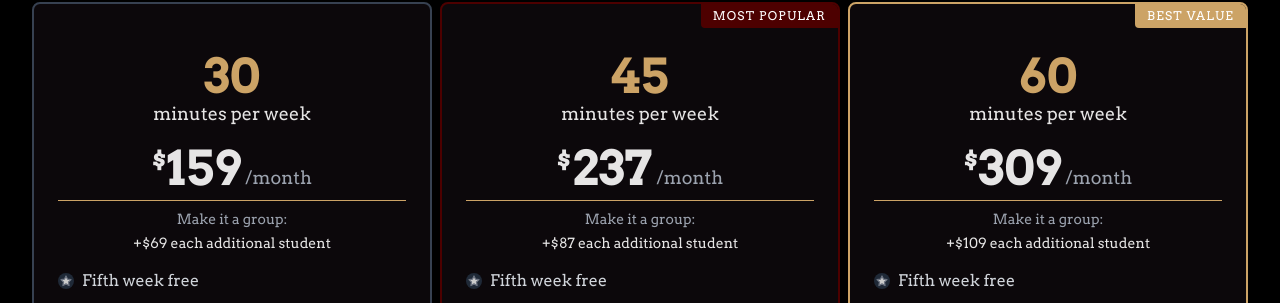
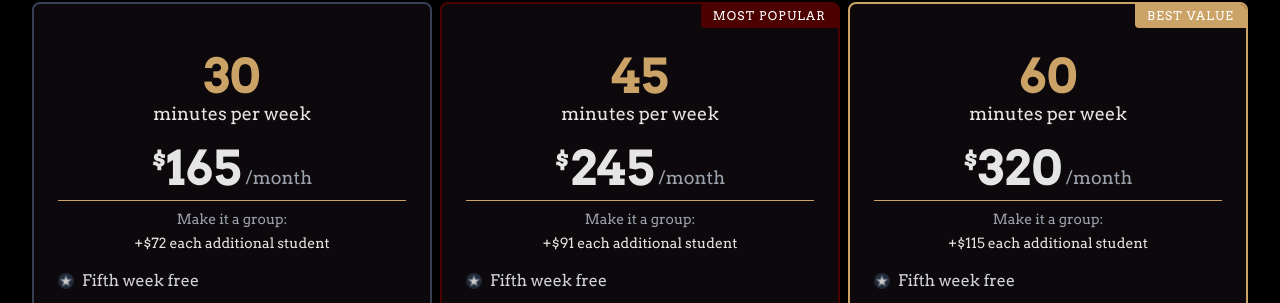
Before and after one commit to codenamezeta/rockstars, a Next.js app: page /pricing in a window 1280 px wide. Shown: the part 914-1217 px from the top of the page. Built offline with nearby package versions, Linux system fonts and the light colour scheme.

Commit message:
Updates pricing

```diff
--- a/app/pricing/page.tsx
+++ b/app/pricing/page.tsx
@@ -112,7 +112,7 @@ export default function pricing() {
       name: 'Monthly Private Lessons (30-mins)',
       description:
         'Weekly 30-minute private lessons. Ideal for focused, individual instruction.',
-      price: '159', // Example price
+      price: '165', // Example price
       billingIncrement: 'Month',
       itemOfferedName: '30-Minute Private Music Lessons',
       itemOfferedDescription:
@@ -124,7 +124,7 @@ export default function pricing() {
       name: 'Monthly Private Lessons (45-mins)',
       description:
         'Weekly 45-minute private lessons. Ideal for focused, individual instruction.',
-      price: '237',
+      price: '245',
       billingIncrement: 'Month',
       itemOfferedName: '45-Minute Private Music Lessons',
       itemOfferedDescription:
@@ -136,7 +136,7 @@ export default function pricing() {
       name: 'Monthly Private Lessons (60-mins)',
       description:
         'Weekly 60-minute private lessons. Ideal for focused, individual instruction.',
-      price: '309',
+      price: '320',
       billingIncrement: 'Month',
       itemOfferedName: '60-Minute Private Music Lessons',
       itemOfferedDescription:
@@ -304,8 +304,11 @@ export default function pricing() {
         name: pkg.name,
         description: pkg.description, // This description will be important for Rockstar Pro
         url: `https://rockstarslaverne.com${pageUrl}#${pkg.id}`,
-        priceSpecification: pkg.price // Check if price exists before creating PriceSpecification
-          ? {
+        priceSpecification:
+          (
+            pkg.price // Check if price exists before creating PriceSpecification
+          ) ?
+            {
               '@type': 'PriceSpecification',
               price: pkg.price,
               priceCurrency: 'USD',
--- a/components/PricingLessons.tsx
+++ b/components/PricingLessons.tsx
@@ -49,8 +49,8 @@ export default function PricingLessons(): JSX.Element {
           <div className='flex md:w-2/5 lg:w-1/4 mx-auto border-2 border-accent rounded overflow-hidden my-6'>
             <button
               className={
-                !toggled
-                  ? 'text-xs md:text-base py-1 px-4 w-full bg-accent text-white focus:outline-none transition-all duration-500'
+                !toggled ?
+                  'text-xs md:text-base py-1 px-4 w-full bg-accent text-white focus:outline-none transition-all duration-500'
                 : 'text-xs md:text-base py-1 px-4 w-full text-muted-foreground focus:outline-none transition-all duration-500'
               }
               onClick={handleToggle}
@@ -59,8 +59,8 @@ export default function PricingLessons(): JSX.Element {
             </button>
             <button
               className={
-                !toggled
-                  ? 'text-xs md:text-base py-1 px-4 w-full text-muted-foreground focus:outline-none transition-all duration-500'
+                !toggled ?
+                  'text-xs md:text-base py-1 px-4 w-full text-muted-foreground focus:outline-none transition-all duration-500'
                 : 'text-xs md:text-base py-1 px-4 w-full bg-accent text-white focus:outline-none transition-all duration-500'
               }
               onClick={handleToggle}
@@ -73,15 +73,15 @@ export default function PricingLessons(): JSX.Element {
             <LessonPriceBox
               timeBlockSize={30}
               interval={toggled ? 'for 4 lessons' : '/month'}
-              price={159}
-              additionalCostText='+$69 each additional student'
+              price={165}
+              additionalCostText='+$72 each additional student'
               customPrice={false}
               customPriceText={''}
               highlight={false}
               highlightText={''}
               featuresList={
-                !toggled
-                  ? [
+                !toggled ?
+                  [
                     'Fifth week free',
                     'Save your weekly time slot',
                     'Free trial lesson',
@@ -98,12 +98,12 @@ export default function PricingLessons(): JSX.Element {
               timeBlockSize={45}
               interval={toggled ? 'for 4 lessons' : '/month'}
               recurrence={toggled ? 'minute lessons' : 'minutes per week'}
-              price={237}
-              additionalCostText='+$87 each additional student'
+              price={245}
+              additionalCostText='+$91 each additional student'
               callToActionText={''}
               featuresList={
-                !toggled
-                  ? ['Fifth week free', 'Save your weekly time slot']
+                !toggled ?
+                  ['Fifth week free', 'Save your weekly time slot']
                 : ['Flexible scheduling']
               }
             />
@@ -114,12 +114,12 @@ export default function PricingLessons(): JSX.Element {
               timeBlockSize={60}
               interval={toggled ? 'for 4 lessons' : '/month'}
               recurrence={toggled ? 'minute lessons' : 'minutes per week'}
-              price={309}
-              additionalCostText='+$109 each additional student'
+              price={320}
+              additionalCostText='+$115 each additional student'
               callToActionText={''}
               featuresList={
-                !toggled
-                  ? ['Fifth week free', 'Save your weekly time slot']
+                !toggled ?
+                  ['Fifth week free', 'Save your weekly time slot']
                 : ['Flexible scheduling']
               }
             />
```
Lines whose indentation alone changed are shown as unchanged.
